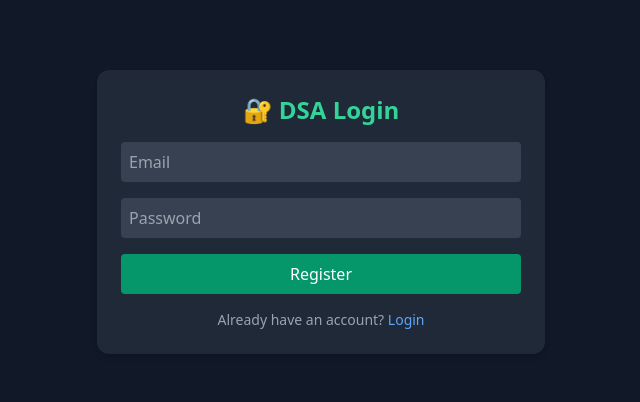
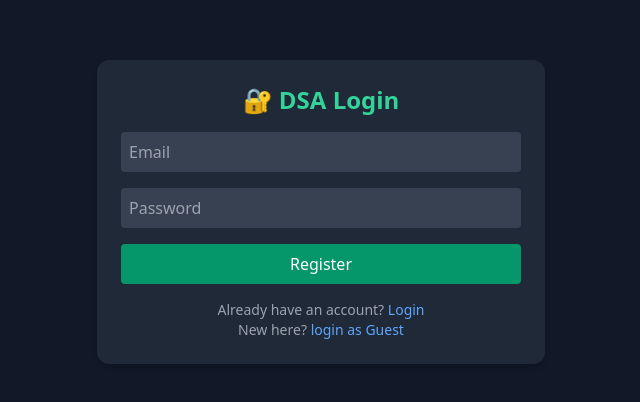
Before and after one commit to SaiNadigatla/Quick-DSA, a plain HTML site: page index1.html in a window 1280 px wide. Shown: the part 188-590 px from the top of the page, without its empty margins (319-959 px from the left). Drawn offline with nearby package versions, Linux system fonts and the light colour scheme.

Commit message:
Update index1.html

```diff
--- a/index1.html
+++ b/index1.html
@@ -24,6 +24,7 @@
         <button onclick="login()" class="bg-green-600 text-white px-4 py-2 rounded hover:bg-green-700 w-full">Login</button>
         <p class="text-sm text-gray-400 text-center">New here? <button onclick="switchToRegister()" class="text-blue-400 hover:underline">Create an account</button></p>
       </div>
+        <p class="text-sm text-gray-400 text-center">New here? <button onclick="guestLogin()" class="text-blue-400 hover:underline">login as Guest</button></p>
     </div>
   </div>
 
@@ -53,6 +54,22 @@
       document.getElementById("login-form").classList.add("hidden");
       document.getElementById("register-form").classList.remove("hidden");
     }
+
+
+function guestLogin() {
+  const guestEmail = "guest@gmail.com";
+  const guestPassword = "guest@143";
+
+  auth.signInWithEmailAndPassword(guestEmail, guestPassword)
+    .then(() => {
+      sessionStorage.setItem("guestMode", "true");
+      location.href = "index.html";
+    })
+    .catch((error) => {
+      console.error("Guest login error:", error.message);
+      alert("Guest login failed. Please check credentials.");
+    });
+}
 
     function register() {
       const email = document.getElementById("reg-email").value;
```
